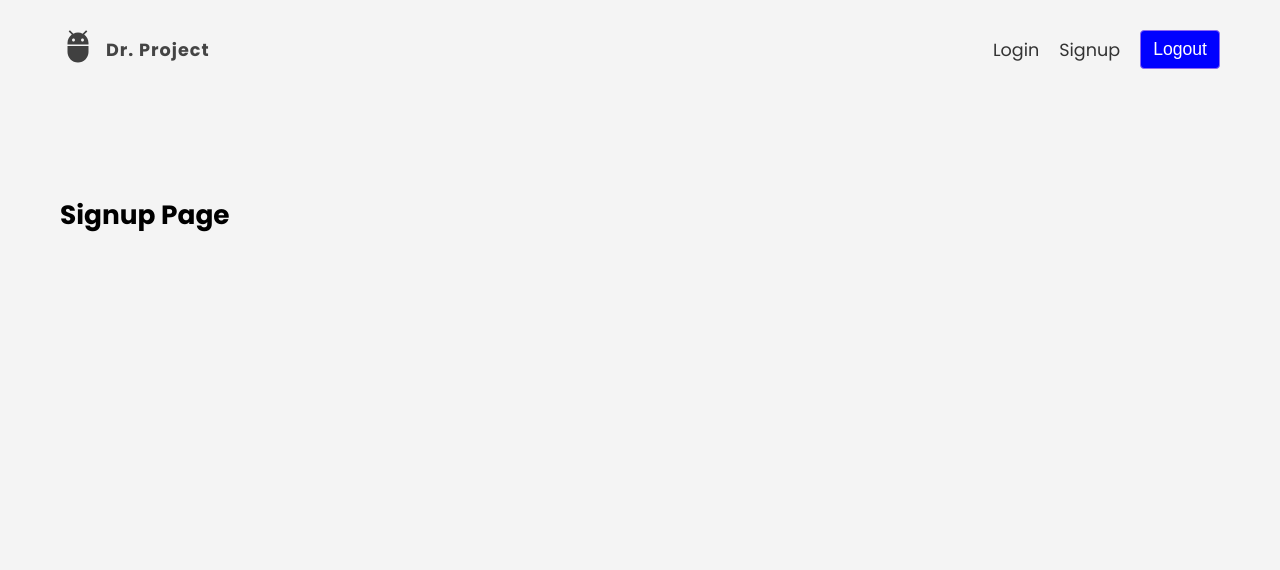
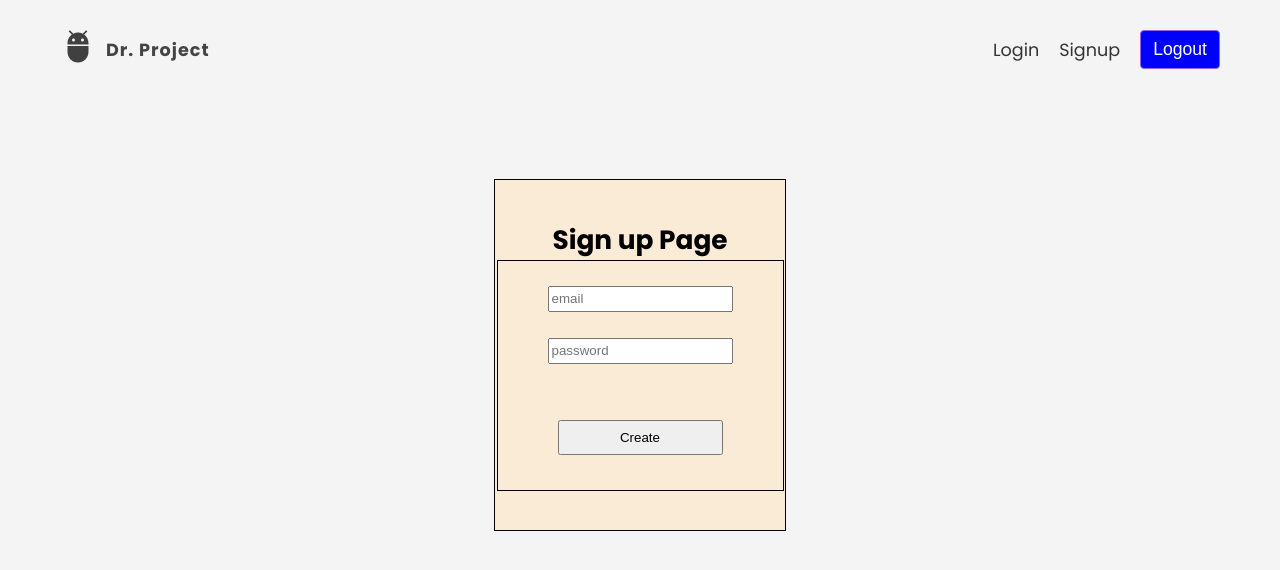
Before and after one commit to gggaryteo/project2-bootcamp, a React (Create React App) app: page /signup in a window 1280 px wide. Shown: the top 570 px of the page. Built offline with nearby package versions, Linux system fonts and the light colour scheme; no server answers.

Commit message:
Added signup form, authentication, css

```diff
--- a/src/Pages/Signup/SignupPage.css
+++ b/src/Pages/Signup/SignupPage.css
@@ -0,0 +1,32 @@
+.signupBox {
+  display: flex;
+  flex-direction: column;
+  align-items: center;
+  background-color: antiquewhite;
+  justify-content: center;
+  border: solid black 1px;
+  height: 350px;
+  width: 25%;
+  margin: auto;
+}
+
+.header {
+}
+
+.formbox {
+  display: flex;
+  flex-direction: column;
+  padding: 25px 50px;
+  border: 1px solid black;
+}
+
+.input {
+  height: 20px;
+  margin: auto;
+}
+
+.button {
+  margin: 30px 10px 10px 10px;
+  height: 35px;
+  width: auto;
+}
--- a/src/Pages/Signup/SignupPage.js
+++ b/src/Pages/Signup/SignupPage.js
@@ -1,9 +1,58 @@
-import "./SignupPage.css"
+import "./SignupPage.css";
+import React, { useState } from "react";
+import { auth } from "../../firebase";
+import { createUserWithEmailAndPassword } from "firebase/auth";
+import "./SignupPage.css";
 
 export default function Signup() {
+  const [registerEmail, setRegisterEmail] = useState("");
+  const [registerPassword, setRegisterPassword] = useState("");
+
+  const Create = (event) => {
+    event.preventDefault();
+
+    createUserWithEmailAndPassword(auth, registerEmail, registerPassword)
+      .then((userCredential) => {
+        console.log("Success registeration");
+
+        // if successful, redirect back to login page
+      })
+      .catch((error) => {
+        const errorCode = error.code;
+        const errorMessage = error.message;
+        console.log("Error code: ", errorCode);
+        console.log("Error message: ", errorMessage);
+      });
+  };
+
   return (
-    <main style={{ padding: "1rem 0" }}>
-      <h2>Signup Page</h2>
-    </main>
+    <div className="signupBox">
+      <h2>Sign up Page</h2>
+
+      <form className="formbox">
+        <input
+          className="input"
+          type="text"
+          placeholder="email"
+          onChange={(event) => {
+            setRegisterEmail(event.target.value);
+          }}
+        />
+        <br />
+        <input
+          className="input"
+          type="text"
+          placeholder="password"
+          onChange={(event) => {
+            setRegisterPassword(event.target.value);
+          }}
+        />
+
+        <br />
+        <button className="button" onClick={Create}>
+          Create
+        </button>
+      </form>
+    </div>
   );
 }
```
